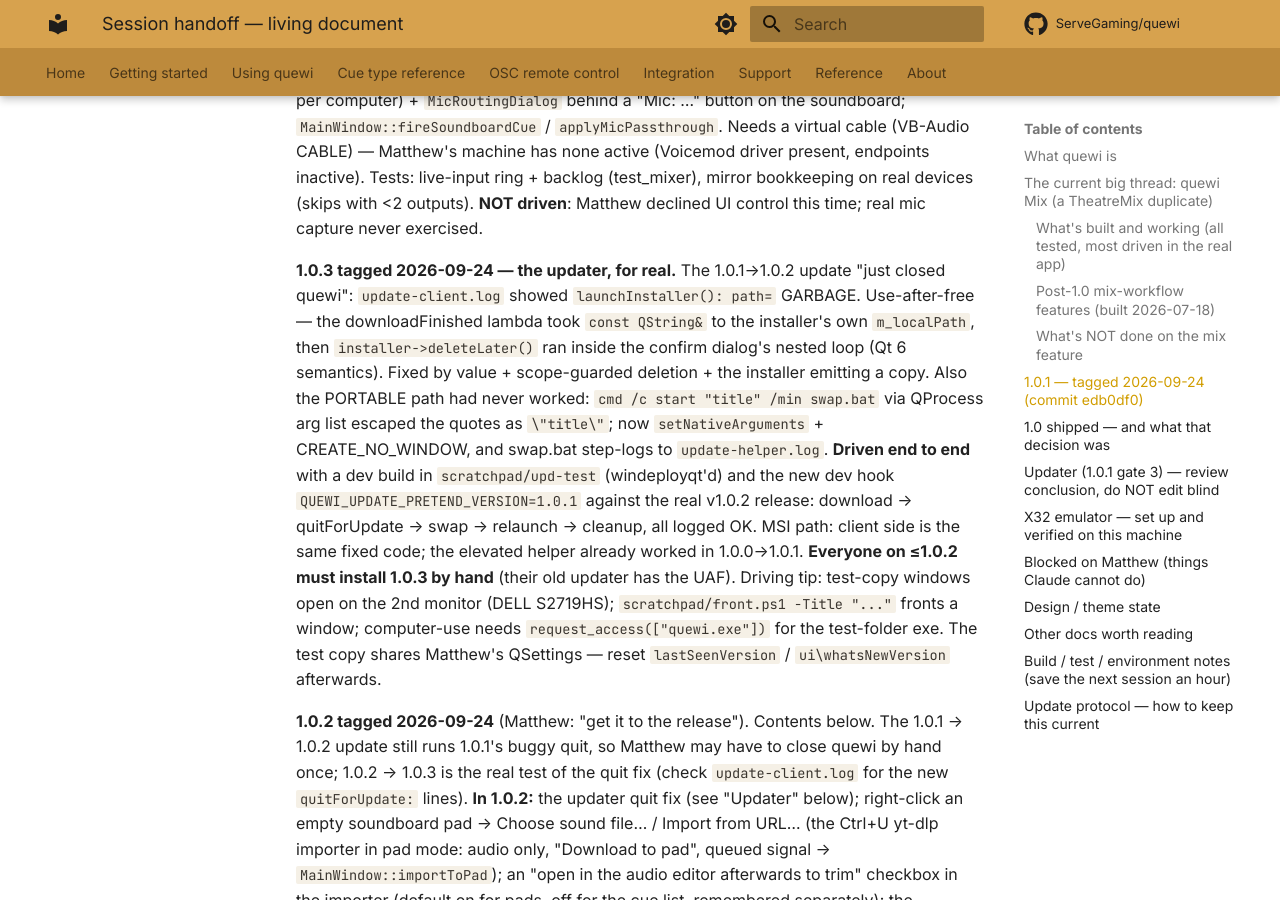
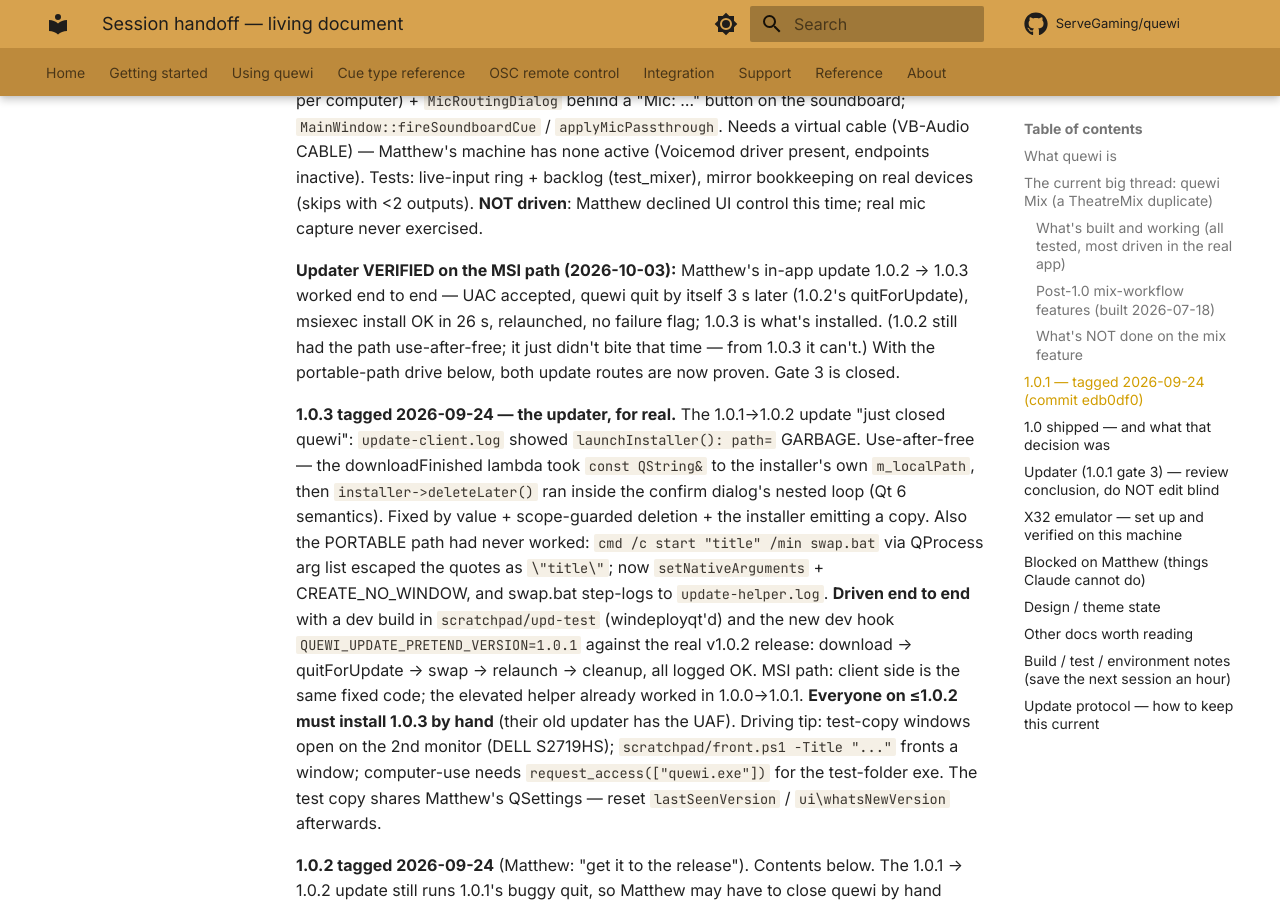
Before and after one commit to ServeGaming/quewi, an MkDocs documentation site: the page built from docs/dev/session-handoff.md, in a window 1280 px wide and 900 px high, scrolled down 5027 px. Built offline with MkDocs 1.6.1 and Material for MkDocs 9.7.7, drawn with Linux system fonts in a browser that asks for light colours; comment, search, counter and statistics services are not loaded.

Commit message:
docs(handoff): in-app MSI update verified end to end (1.0.2 -> 1.0.3)
Co-Authored-By: Claude Opus 5.5 <noreply@anthropic.com>

```diff
--- a/docs/dev/session-handoff.md
+++ b/docs/dev/session-handoff.md
@@ -205,6 +205,13 @@ computer) + `MicRoutingDialog` behind a "Mic: …" button on the soundboard;
 endpoints inactive). Tests: live-input ring + backlog (test_mixer), mirror
 bookkeeping on real devices (skips with <2 outputs). **NOT driven**: Matthew
 declined UI control this time; real mic capture never exercised.
+
+**Updater VERIFIED on the MSI path (2026-10-03):** Matthew's in-app update
+1.0.2 → 1.0.3 worked end to end — UAC accepted, quewi quit by itself 3 s later
+(1.0.2's quitForUpdate), msiexec install OK in 26 s, relaunched, no failure
+flag; 1.0.3 is what's installed. (1.0.2 still had the path use-after-free; it
+just didn't bite that time — from 1.0.3 it can't.) With the portable-path
+drive below, both update routes are now proven. Gate 3 is closed.
 
 **1.0.3 tagged 2026-09-24 — the updater, for real.** The 1.0.1→1.0.2 update
 "just closed quewi": `update-client.log` showed `launchInstaller(): path=`
```
